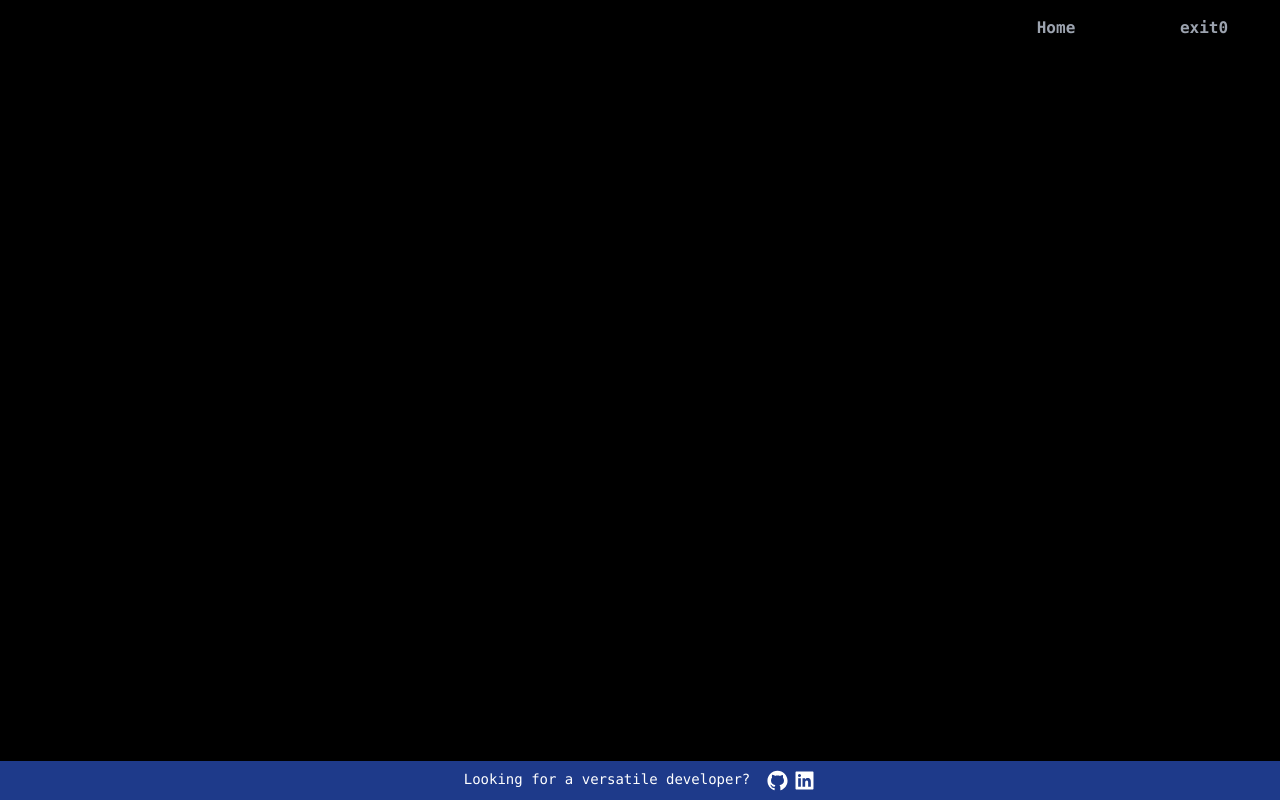
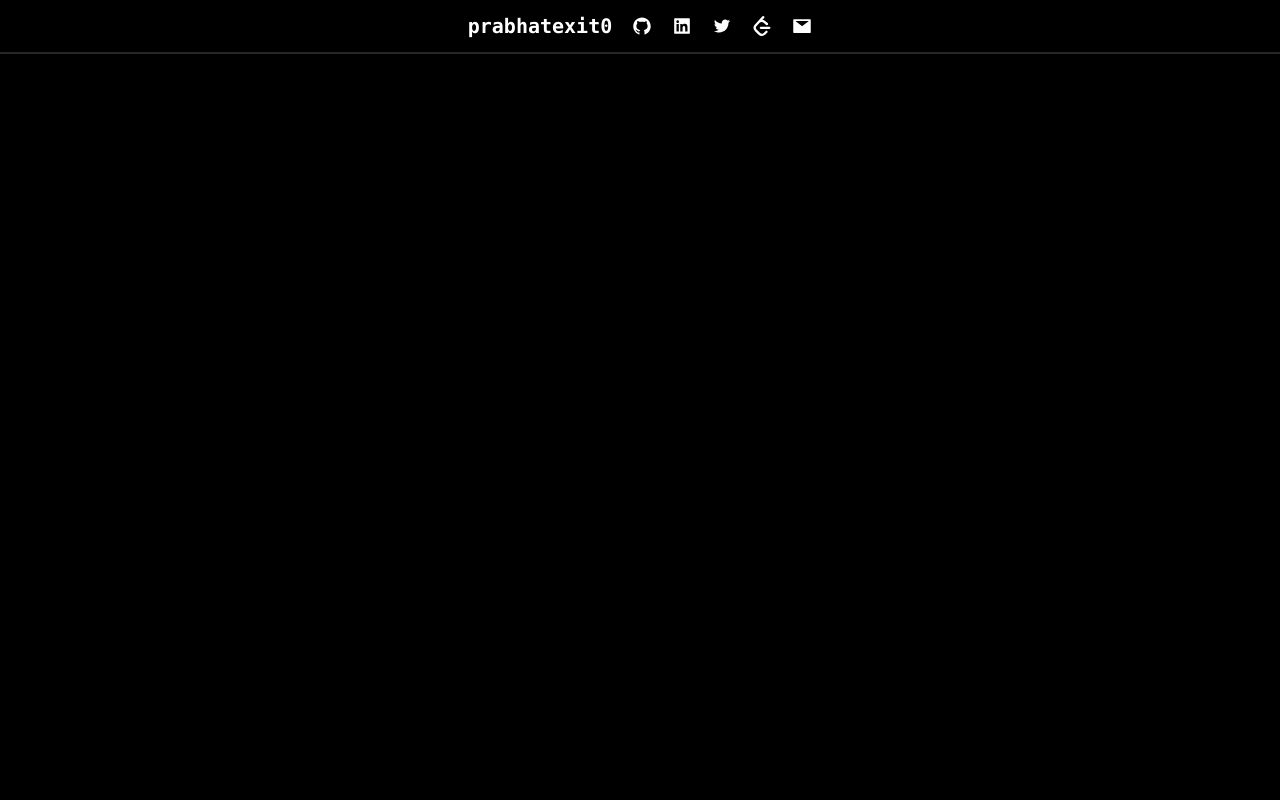
Before and after one commit to prabhatexit0/portexit0, a Next.js app: page /layout in a window 1280 px wide. Built offline with nearby package versions, Linux system fonts and the light colour scheme.

Commit message:
* UI Change

```diff
--- a/components/Navbar.jsx
+++ b/components/Navbar.jsx
@@ -1,16 +1,28 @@
-import { useRouter } from 'next/router'
-const linkButtonStyle = 'p-1 left-5 w-32 top-5 font-bold text-gray-400 hover:text-gray-50 transition-all ease-in-out'
-const exit0styles = 'p-1 left-5 w-32 top-5 font-bold text-gray-400 hover:text-gray-50 transition-all ease-in-out'
+import {AiFillGithub, AiFillLinkedin, AiOutlineTwitter, AiFillMail } from "react-icons/ai";
+import { SiLeetcode } from "react-icons/si";
 
 export default function Navbar() {
-  const router = useRouter()
-  const handleRouteChange = (link) => {
-    router.replace(link)
-  }
-  return <div className='font-mono p-3 w-full'>
-    <div className='flex gap-5 justify-center laptop:justify-end'>
-      <button onClick={() => handleRouteChange('/home')} className={linkButtonStyle}>Home</button>
-      <button onClick={() => handleRouteChange('/exit0')} className={exit0styles}>exit0</button>
+  return <div className='font-mono p-3 w-full sticky bg-black border-b-2 border-neutral-800
+    fixed top-0 z-10'>
+    <div className='flex gap-5 justify-center items-center'>
+      <h1 className="font-bold text-xl">prabhatexit0</h1>
+      <IconLinkWrap link="https://github.com/prabhatexit0">
+        <AiFillGithub size={20} target="_blank"/>
+      </IconLinkWrap>
+      <IconLinkWrap link="https://linkedin.com/in/prabhatexit0">
+        <AiFillLinkedin size={20} />
+      </IconLinkWrap>
+      <IconLinkWrap link="https://twitter.com/prabhatexit0">
+        <AiOutlineTwitter size={20 }/>
+      </IconLinkWrap>
+      <IconLinkWrap link="https://leetcode.com/prabhatexit0">
+        <SiLeetcode size={20}/>
+      </IconLinkWrap>
+      <IconLinkWrap link="mailto:prabhatexit0@gmail.com">
+        <AiFillMail size={20}/>
+      </IconLinkWrap>
     </div>
   </div>
 }
+
+const IconLinkWrap = ({children, link}) => <a className="hover:text-yellow-400" href={link} target="blank" rel="noreferrer">{children}</a>
--- a/components/widgets/About.jsx
+++ b/components/widgets/About.jsx
@@ -1,8 +1,7 @@
 export default function About() {
   return (
     <AboutContainer>
-      <h1 className="text-3xl font-bold text-white">Prabhat Sachdeva</h1>
-      <p>🌟 Budding Software Engineer</p>
+      <h1 className="text-2xl font-bold text-white">Prabhat Sachdeva</h1>
       <p>🤿 Always looking to work on or contribute to something interesting. </p>
       <p>🧁 Creating JS/React problems for {" "}
         <a className="text-decoration-line: underline" href="https://devsnest.in/">Devsnest</a>.
--- a/components/widgets/Executor.jsx
+++ b/components/widgets/Executor.jsx
@@ -50,7 +50,7 @@ export default function Executor() {
     <button onClick={handleVimToggle} className={`px-2 font-bold w-max
       ${ isVim ? "bg-yellow-300 text-black" : "bg-gray-700 text-white" }
       text-white absolute right-0 top-0`}>Vim</button>
-    <h1 className="font-bold text-3xl">Execute JS</h1>
+    <h1 className="font-bold text-2xl">Execute JS</h1>
     <div className="relative">
       <ReactCodeMirror
         value={codeString}
--- a/components/widgets/Leetcode.jsx
+++ b/components/widgets/Leetcode.jsx
@@ -13,9 +13,9 @@ export default function Leetcode({ data }) {
   const NOT_AVAILABLE = "N/A"
 
   return <LeetcodeContainer>
-    <h1 className="text-3xl font-bold text-white">Leetcode</h1>
-      <div className="flex justify-between laptop:justify-evenly items-center w-full mt-2">
-        <div className="flex flex-col items-center border-2 border-neutral-600 rounded-full p-5">
+    <h1 className="text-2xl font-bold text-white">Leetcode</h1>
+      <div className="flex justify-between tablet:justify-evenly items-center w-full mt-2">
+        <div className="flex flex-col items-center">
           <h1 className="text-4xl font-bold">{all?.count ?? NOT_AVAILABLE}</h1>
           <p className="text-lg">solved</p>
         </div>
--- a/pages/layout.jsx
+++ b/pages/layout.jsx
@@ -1,5 +1,4 @@
 import { Navbar } from "../components";
-import Contact from '../components/Contact'
 import Head from 'next/head'
 
 export default function Layout({ children }) {
@@ -10,27 +9,19 @@ export default function Layout({ children }) {
         <title>exit0</title>
       </Head>
       <Navbar />
-      <ChildrenContainer>
         {
           children && children.map((child, idx) =>
-            <ChildWrapper key={idx} bg={bgColors[idx]}>{child}</ChildWrapper>
+            <ChildWrapper key={idx} bg={bgColors[idx % 3]}>{child}</ChildWrapper>
           )
         }
-      </ChildrenContainer>
-      <div className="fixed bottom-0 w-full">
-        <Contact />
-      </div>
     </LayoutContainer>
   );
 }
 
 const LayoutContainer = ({ children }) =>
-  <div className="font-mono h-screen relative
+  <div className="font-mono relative pb-10
     flex flex-col items-center">
     {children}
   </div>
 
-const ChildrenContainer = ({ children }) =>
-  <div className="overflow-y-scroll m-2 p-5 h-full w-full flex flex-col items-center gap-5">{children}</div>
-
-const ChildWrapper = ({ children, bg }) => <><div className={`p-4 ${bg} w-full laptop:w-5/12`}>{children}</div></>
+const ChildWrapper = ({ children, bg }) => <><div className={`p-4 m-2 mb-0 ${bg} w-[90%] laptop:w-5/12`}>{children}</div></>
--- a/styles/globals.css
+++ b/styles/globals.css
@@ -7,7 +7,6 @@ body {
   color: white;
   background-color: black;
 }
-
 
 a {
   color: inherit;
```
